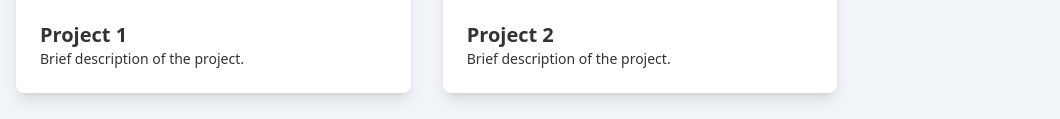
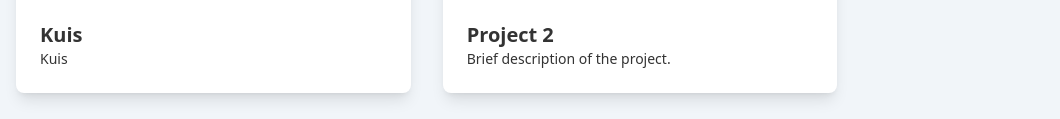
Before and after one commit to andrizre/index, a plain HTML site: page index.html in a window 1280 px wide. Shown: the part 2847-2966 px from the top of the page, without its empty margins (0-1060 px from the left). Drawn offline with nearby package versions, Linux system fonts and the light colour scheme.

Commit message:
Update index.html

```diff
--- a/index.html
+++ b/index.html
@@ -320,14 +320,14 @@
                 <div class="relative group">
                     <img src="kuis-rho.vercel.app" alt="Project 1" class="w-full h-48 object-cover" loading="lazy">
                     <div class="absolute inset-0 bg-black bg-opacity-70 flex items-center justify-center opacity-0 group-hover:opacity-100 transition-opacity duration-300">
-                        <a href="kuis-rho.vercel.app" target="_blank" class="p-2 bg-white rounded-full hover:bg-[var(--accent)] hover:text-white transition duration-300" aria-label="View project link">
+                        <a href="https://kuis-rho.vercel.app" target="_blank" class="p-2 bg-white rounded-full hover:bg-[var(--accent)] hover:text-white transition duration-300" aria-label="View project link">
                             <i class="fas fa-link"></i>
                         </a>
                     </div>
                 </div>
                 <div class="p-6">
-                    <h3 class="text-xl font-bold">Project 1</h3>
-                    <p class="text-sm">Brief description of the project.</p>
+                    <h3 class="text-xl font-bold">Kuis</h3>
+                    <p class="text-sm">Kuis</p>
                 </div>
             </div>
 
```
